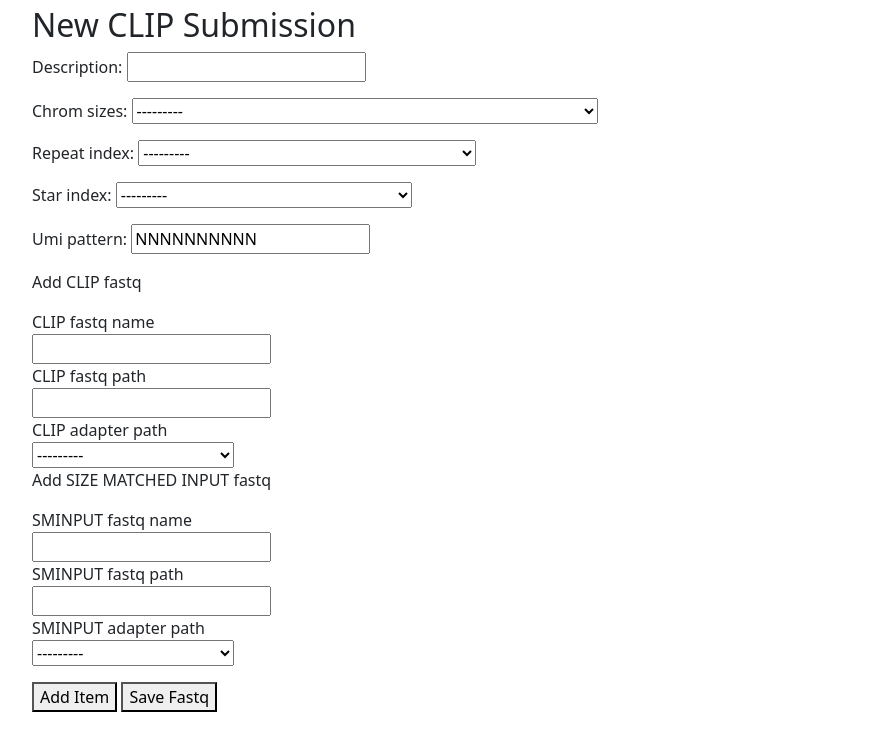
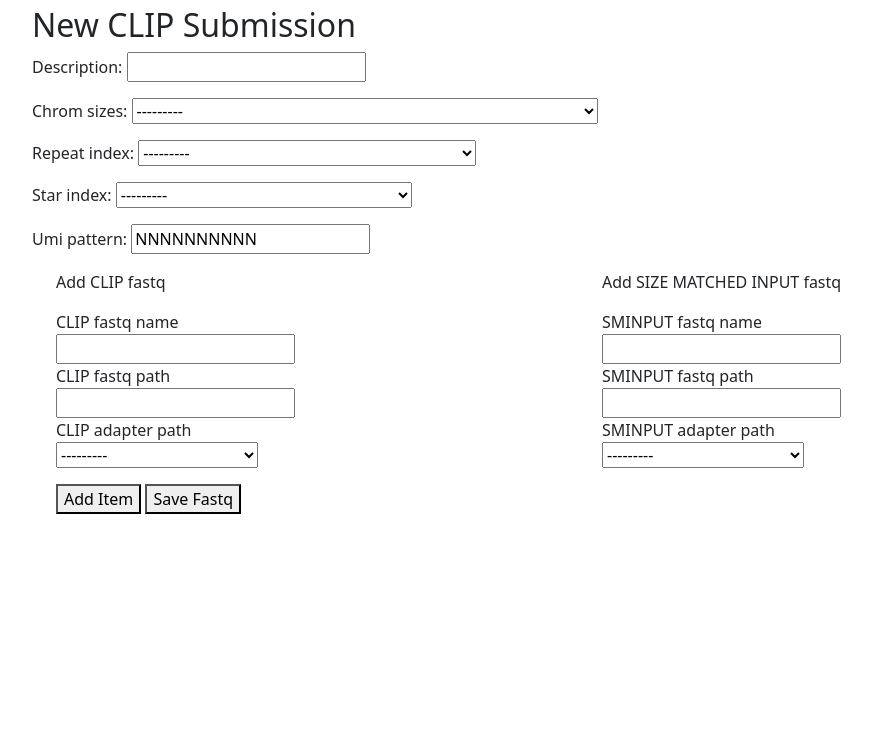
Before and after one commit to YeoLab/metadata-db, a Django app: page /CLIP/ in a window 1280 px wide. Shown: the part 50-800 px from the top of the page, without its empty margins (50-922 px from the left). Run offline with Django 3.2, Linux system fonts and the light colour scheme; data that the repository does not hold is empty.

Commit message:
improve layout with containers

```diff
--- a/blog/templates/blog/CLIP_form.html
+++ b/blog/templates/blog/CLIP_form.html
@@ -3,6 +3,9 @@
     <h2>New CLIP Submission</h2>
     <form method="POST" class="post-form">{% csrf_token %}
         {{ form.as_p }}
+        <div class="container">
+            <div class="row">
+                <div class="col-sm">
                     <p>Add CLIP fastq</p>
                     <div>
                         CLIP fastq name<div><input type="text" name="ip_fastq_title"></div>
@@ -20,6 +23,8 @@
                             </select>
                         </div>
                     </div>
+                </div>
+                <div class="col-sm">
                     <p>Add SIZE MATCHED INPUT fastq</p>
                     <div>
                         SMINPUT fastq name<div><input type="text" name="sminput_fastq_title"></div>
@@ -37,7 +42,13 @@
                             </select>
                         </div>
                     </div>
+                </div>
+            </div>
+        </div>
 
+
+
+        <div class="container">
             <ul>
                 {% for fastq in fastq %}
                     <li><input type="checkbox" value={{fastq.id}} name="fqid_{{fastq.id}}" checked="true">{{fastq.ip_title}}: {{fastq.ip_path}}</li>
@@ -47,5 +58,6 @@
             <button type="submit" name="newItem" value="newItem">Add Item</button>
             <button type="submit" name="save" value="save">Save Fastq</button>
             <!-- <button type="submit" class="save btn btn-secondary">Submit</button> -->
+        </div>
     </form>
 {% endblock %}
--- a/blog/templates/blog/base.html
+++ b/blog/templates/blog/base.html
@@ -3,6 +3,8 @@
 <html>
     <head>
         <title>A blog</title>
+        <!-- JavaScript Bundle with Popper -->
+        <script src="https://cdn.jsdelivr.net/npm/bootstrap@5.2.1/dist/js/bootstrap.bundle.min.js" integrity="sha384-u1OknCvxWvY5kfmNBILK2hRnQC3Pr17a+RTT6rIHI7NnikvbZlHgTPOOmMi466C8" crossorigin="anonymous"></script>
         <link rel="stylesheet" href="https://cdn.jsdelivr.net/npm/bootstrap@5.1.3/dist/css/bootstrap.min.css" integrity="sha384-1BmE4kWBq78iYhFldvKuhfTAU6auU8tT94WrHftjDbrCEXSU1oBoqyl2QvZ6jIW3" crossorigin="anonymous">
         <link rel="preconnect" href="https://fonts.googleapis.com">
         <link rel="preconnect" href="https://fonts.gstatic.com" crossorigin>
--- a/requirements.txt
+++ b/requirements.txt
@@ -1,7 +1,9 @@
 asgiref==3.5.2
-Django==4.0
+beautifulsoup4==4.11.1
+Django==4.1.1
 mysqlclient==2.1.1
 python-dotenv==0.20.0
 pytz==2022.1
 PyYAML==6.0
+soupsieve==2.3.2.post1
 sqlparse==0.4.2
```
Lines whose indentation alone changed are shown as unchanged.
